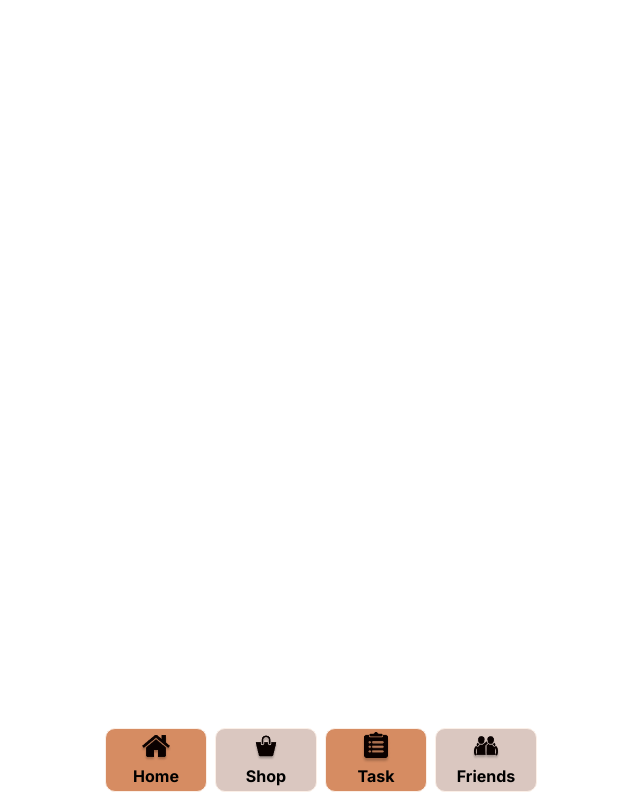
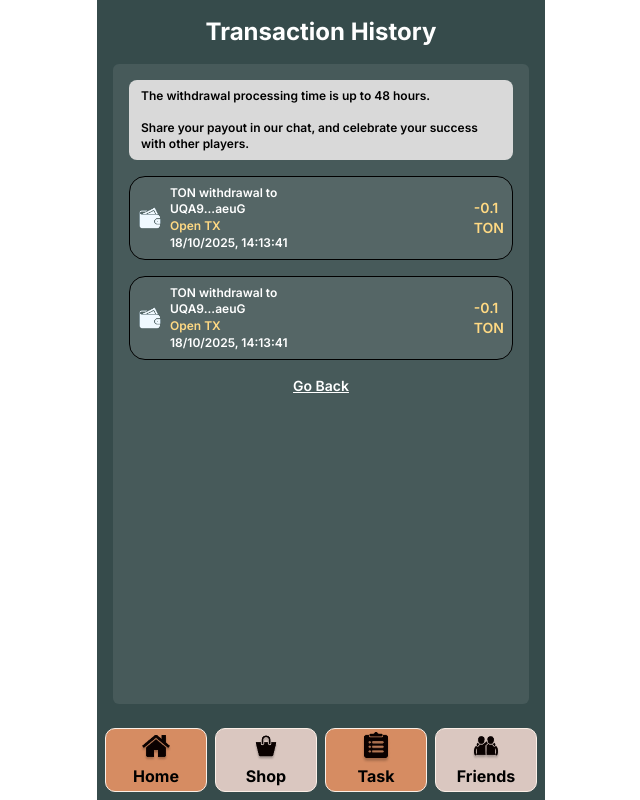
Before and after one commit to abbos-21/telegram-mini-app, a Vue app: page /widthdraw-history in a window 1280 px wide. Shown: the whole page, without its empty margins (319-959 px from the left). Built offline with nearby package versions, Linux system fonts and the light colour scheme; no server answers; what @twa-dev/sdk would draw is missing.

Commit message:
ninth commit

```diff
--- a/src/api/types.ts
+++ b/src/api/types.ts
@@ -11,6 +11,6 @@ export interface User {
 }
 
 export interface ApiResponse<T> {
-  data: T[]
+  data: T
   success?: boolean
 }
--- a/src/assets/images/index.ts
+++ b/src/assets/images/index.ts
@@ -13,3 +13,5 @@ export { default as TaskImage } from './task.png'
 export { default as UkFlagImage } from './uk-flag.png'
 export { default as ShopBgImage } from './shop-bg.png'
 export { default as ImmuneImage } from './immune.png'
+export { default as ClockBackImage } from './clock-back.png'
+export { default as WalletImage } from './wallet.png'
--- a/src/components/RoundedRectangle.vue
+++ /dev/null
@@ -1,21 +0,0 @@
-<template>
-  <div class="rounded-rectangle">
-    <!-- This component creates a rounded rectangular shape like in the image -->
-  </div>
-</template>
-
-<script setup lang="ts">
-// Component for creating a rounded rectangular shape
-</script>
-
-<style scoped>
-.rounded-rectangle {
-  width: 300px;
-  height: 60px;
-  background-color: #f9d7a9;
-  border: 2px solid #333333;
-  border-radius: 30px; /* Makes it pill-shaped with rounded ends */
-  box-shadow: 0 0 10px rgba(0, 0, 0, 0.3);
-  margin: 20px auto;
-}
-</style>
--- a/src/router/index.ts
+++ b/src/router/index.ts
@@ -4,6 +4,7 @@ import TaskView from '../views/TaskView.vue'
 import ShopView from '../views/ShopView.vue'
 import FriendsView from '../views/FriendsView.vue'
 import WidthdrawView from '../views/WidthdrawView.vue'
+import WidthdrawHistoryView from '@/views/WidthdrawHistoryView.vue'
 
 const router = createRouter({
   history: createWebHistory(import.meta.env.BASE_URL),
@@ -40,6 +41,11 @@ const router = createRouter({
       // component: () => import('../views/WidthdrawView.vue'),
       component: WidthdrawView,
     },
+    {
+      path: '/widthdraw-history',
+      name: 'widthdraw-history',
+      component: WidthdrawHistoryView,
+    },
   ],
 })
 
--- a/src/views/HomeView.vue
+++ b/src/views/HomeView.vue
@@ -38,20 +38,20 @@ const closeSpinPopup = () => {
 import { userService } from '@/api/userService'
 import type { User } from '@/api/types'
 
-const users = ref<User[]>([])
+const user = ref<User | null>(null)
 const loading = ref(true)
 
-onMounted(async () => {
-  try {
-    const response = await userService.getById('1')
-    users.value = response.data
-    console.log(users.value)
-  } catch (err) {
-    alert(`Failed to fetch users: ${err}`)
-  } finally {
-    loading.value = false
-  }
-})
+// onMounted(async () => {
+//   try {
+//     const response = await userService.getById('1')
+//     user.value = response.data
+//     console.log(user.value)
+//   } catch (err) {
+//     alert(`Failed to fetch user: ${err}`)
+//   } finally {
+//     loading.value = false
+//   }
+// })
 </script>
 
 <template>
@@ -71,7 +71,7 @@ onMounted(async () => {
 
       <div class="flex flex-col gap-2 items-end">
         <div class="flex items-center justify-center p-2 bg-[#FAC487] border border-[#000]">
-          <p class="font-bold">Your level: {{ users.telegramId }}</p>
+          <p class="font-bold">Your level: 1</p>
         </div>
 
         <button
--- /dev/null
+++ b/src/views/WidthdrawHistoryView.vue
@@ -0,0 +1,78 @@
+<script setup lang="ts">
+import { WalletImage } from '@/assets/images'
+</script>
+
+<template>
+  <div class="bg-[#364B4B] w-full h-full pb-24 p-4 flex flex-col gap-4">
+    <h1 class="text-2xl text-white font-bold text-center">Transaction History</h1>
+
+    <div
+      class="p-4 flex flex-col gap-4 bg-[#475a5a] rounded-md flex-1 overflow-y-scroll scrollbar-hide"
+      style="scrollbar-width: none; -ms-overflow-style: none"
+    >
+      <div class="p-2 px-3 bg-[#d9d9d9] rounded-lg font-semibold text-xs">
+        <p>
+          The withdrawal processing time is up to 48 hours.
+          <br /><br />
+          Share your payout in our chat, and celebrate your success with other players.
+        </p>
+      </div>
+
+      <div class="flex flex-col gap-4">
+        <div class="bg-[#556666] rounded-2xl border p-2 flex justify-between items-center">
+          <div class="flex gap-2 items-center">
+            <img :src="WalletImage" class="w-6" alt="" />
+
+            <div class="text-xs text-white font-semibold flex flex-col gap-px items-start">
+              <p>
+                TON withdrawal to <br />
+                UQA9...aeuG
+              </p>
+
+              <p class="text-[#ffd983]">Open TX</p>
+
+              <p>18/10/2025, 14:13:41</p>
+            </div>
+          </div>
+
+          <p class="font-semibold text-[#FFD983] text-sm">
+            -0.1 <br />
+            TON
+          </p>
+        </div>
+
+        <div class="bg-[#556666] rounded-2xl border p-2 flex justify-between items-center">
+          <div class="flex gap-2 items-center">
+            <img :src="WalletImage" class="w-6" alt="" />
+
+            <div class="text-xs text-white font-semibold flex flex-col gap-px items-start">
+              <p>
+                TON withdrawal to <br />
+                UQA9...aeuG
+              </p>
+
+              <p class="text-[#ffd983]">Open TX</p>
+
+              <p>18/10/2025, 14:13:41</p>
+            </div>
+          </div>
+
+          <p class="font-semibold text-[#FFD983] text-sm">
+            -0.1 <br />
+            TON
+          </p>
+        </div>
+
+        <RouterLink to="/widthdraw" class="text-center text-white underline text-sm font-semibold">
+          Go Back
+        </RouterLink>
+      </div>
+    </div>
+  </div>
+</template>
+
+<style scoped>
+.scrollbar-hide::-webkit-scrollbar {
+  display: none;
+}
+</style>
--- a/src/views/WidthdrawView.vue
+++ b/src/views/WidthdrawView.vue
@@ -1,26 +1,21 @@
-<script setup lang="ts"></script>
+<script setup lang="ts">
+import { ClockBackImage } from '@/assets/images'
+</script>
 
 <template>
   <div class="bg-[#364B4B] w-full h-full pb-24 pt-8 p-4 flex flex-col gap-4">
     <h1 class="text-2xl text-white font-bold">Widthdrawal</h1>
 
-    <!-- <svg width="300" height="100" xmlns="http://www.w3.org/2000/svg">
-      <rect width="300" height="100" fill="#f0f0f0" />
-      <text x="50%" y="50%" text-anchor="middle" dy=".3em" font-size="20" fill="#232C39">
-        Hello SVG
-      </text>
-    </svg>
-
-    <svg width="300" height="120" xmlns="http://www.w3.org/2000/svg">
-      <rect width="300" height="120" fill="#f0f0f0" />
-      <text x="50%" y="40" text-anchor="middle" font-size="20" fill="#232C39">
-        <tspan x="50%" dy="0">First line</tspan>
-        <tspan x="50%" dy="25">Second line</tspan>
-        <tspan x="50%" dy="25">Third line</tspan>
-      </text>
-    </svg> -->
-
-    <svg class="w-full" viewBox="0 0 658 192" fill="none" xmlns="http://www.w3.org/2000/svg">
+    <div
+      class="overflow-y-scroll scrollbar-hide flex flex-col gap-4"
+      style="scrollbar-width: none; -ms-overflow-style: none"
+    >
+      <svg
+        class="w-full shrink-0"
+        viewBox="0 0 658 192"
+        fill="none"
+        xmlns="http://www.w3.org/2000/svg"
+      >
         <path
           d="M24 6.00092C31.0004 -6.99908 605 6.00092 638 6.00092C671 6.00092 654.5 171.002 638 181.001C621.5 191 73.5015 198.001 24 181.001C-25.5016 164.001 16.9996 19.0009 24 6.00092Z"
           fill="url(#paint0_linear_0_1)"
@@ -128,16 +123,60 @@
         </text>
 
         <text x="65%" y="70%" text-anchor="middle" font-size="48" font-weight="bold" fill="#000000">
-        150123124.12
+          0.00
         </text>
       </svg>
 
-    <div class="p-4 flex flex-col gap-2 bg-[#475a5a] rounded-md">
-      <ul class="p-2 px-3 bg-[#d9d9d9] rounded-lg font-medium text-sm">
+      <div class="p-4 flex flex-col gap-4 bg-[#475a5a] rounded-md">
+        <ul class="p-2 px-3 bg-[#d9d9d9] rounded-lg font-medium text-xs">
           <li>Withdrawal limits at your level: <strong>0</strong></li>
           <li>Maximum withdrawal amount (coins) - <strong>2100</strong></li>
           <li>Maximum number of requests at your level - <strong>2</strong></li>
         </ul>
+
+        <div class="p-2 px-3 bg-[#d9d9d9] rounded-lg font-semibold text-lg text-center">
+          Coin rate: 22000 coins = 1 TON
+        </div>
+
+        <form class="flex flex-col gap-4">
+          <div
+            class="p-2 px-3 bg-[#d9d9d9] rounded-lg font-semibold text-xs flex items-center gap-2 justify-between"
+          >
+            <p>Enter the amount of coins:</p>
+            <input class="w-1/3 outline-none border-b" type="number" placeholder="0.00" required />
+          </div>
+
+          <div
+            class="p-2 px-3 bg-[#d9d9d9] rounded-lg font-semibold text-xs flex items-center gap-2 justify-between"
+          >
+            <p>Enter the TON address:</p>
+            <input class="w-1/3 outline-none border-b" type="text" placeholder="UQA..." required />
+          </div>
+
+          <div class="text-white flex justify-between items-center text-xs gap-2 mt-2">
+            <p>Blockchain fee: 0.05 TON</p>
+            <p>You will receive: 0.1 TON</p>
+          </div>
+
+          <button
+            type="submit"
+            class="w-full p-2 px-3 bg-[#FAC587] cursor-pointer font-semibold text-lg rounded-lg"
+          >
+            Withdraw
+          </button>
+
+          <RouterLink to="/widthdraw-history" class="flex justify-center items-center">
+            <img :src="ClockBackImage" class="w-6" alt="" />
+            <p class="text-white text-xs font-semibold">Transaction History</p>
+          </RouterLink>
+        </form>
+      </div>
     </div>
   </div>
 </template>
+
+<style scoped>
+.scrollbar-hide::-webkit-scrollbar {
+  display: none;
+}
+</style>
```
Also changed, not shown: src/assets/images/clock-back.png (added), src/assets/images/wallet.png (added). Lines whose indentation alone changed are shown as unchanged.
